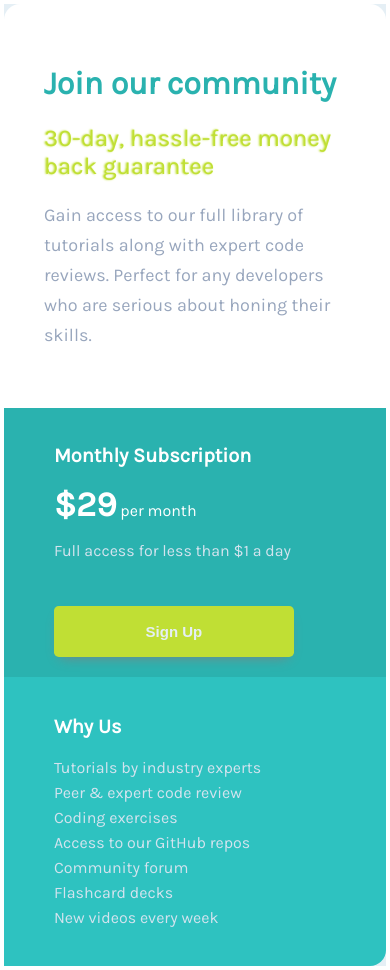
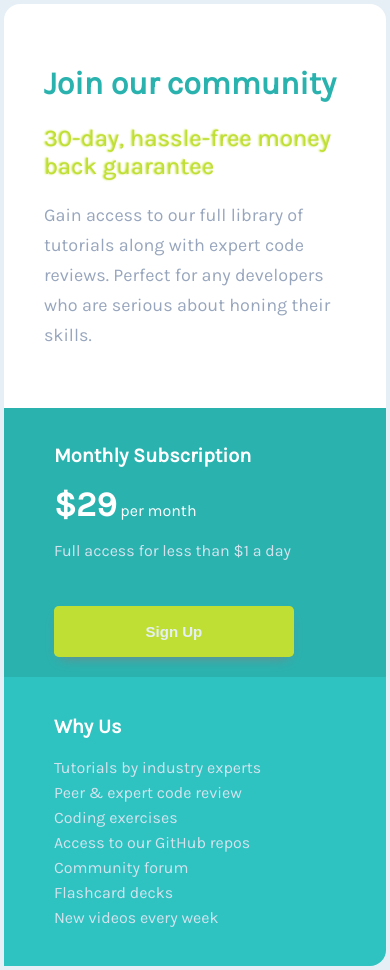
Before and after one commit to JotaJotaM1/single-price-grid, a plain HTML site: page index.html in a window 390 px wide. Drawn offline with Linux system fonts and the light colour scheme.

Commit message:
body background

```diff
--- a/css/style.css
+++ b/css/style.css
@@ -5,6 +5,7 @@ body {
 }
 
 main {
+  width: auto;
   height: 100vh;
   font-family: "Karla", sans-serif;
   margin: 0;
@@ -88,7 +89,9 @@ button {
 }
 
 @media (max-width: 480px) {
-
+  body {
+    background-color: hsl(204, 43%, 93%);
+  }
   main{
     margin: 1%;
     height: auto;
```
